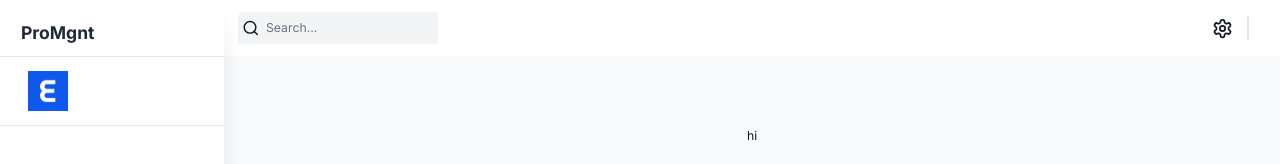
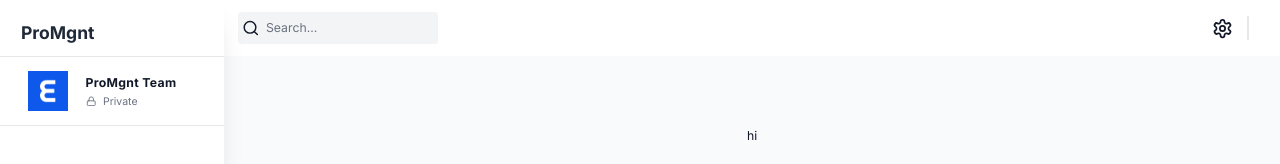
Before and after one commit to Kaushallrai/project_management--fullstack, a Next.js app in the folder client/: page / in a window 1280 px wide. Shown: the top 164 px of the page. Built offline with nearby package versions, Linux system fonts and the light colour scheme.

Commit message:
top section sidebar

```diff
--- a/client/src/app/(components)/Sidebar/index.tsx
+++ b/client/src/app/(components)/Sidebar/index.tsx
@@ -1,6 +1,7 @@
 "use client";
 import React, { useState } from "react";
 import Image from "next/image";
+import { LockIcon } from "lucide-react";
 
 const Sidebar = () => {
   const [showProjects, setShowProjects] = useState(true);
@@ -20,7 +21,17 @@
         {/* Team */}
         <div className="flex items-center gap-5 border-y-[1.5px] border-gray-200 px-8 py-4 dark:border-gray-700">
           <Image src="/logo.png" alt="Logo" width={40} height={40} />
+          <div>
+            <h3 className="text-md font-bold tracking-wide dark:text-gray-200">
+              ProMgnt Team
+            </h3>
+            <div className="mt-1 flex items-start gap-2">
+              <LockIcon className="mt-[0.1rem] h-3 w-3 text-gray-500 dark:text-gray-400" />
+              <p className="text-xs text-gray-500">Private</p>
+            </div>
+          </div>
         </div>
+        {/* Navbar Links */}
       </div>
     </div>
   );
```
